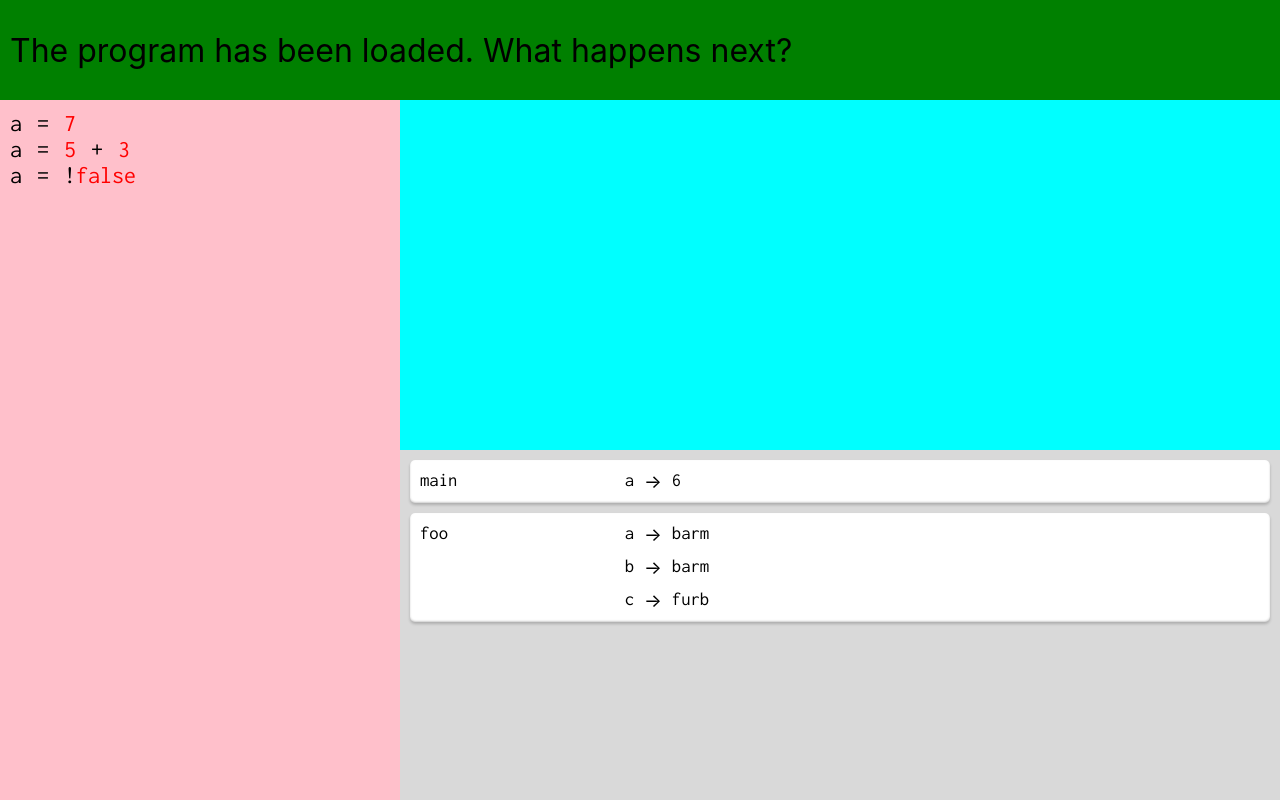
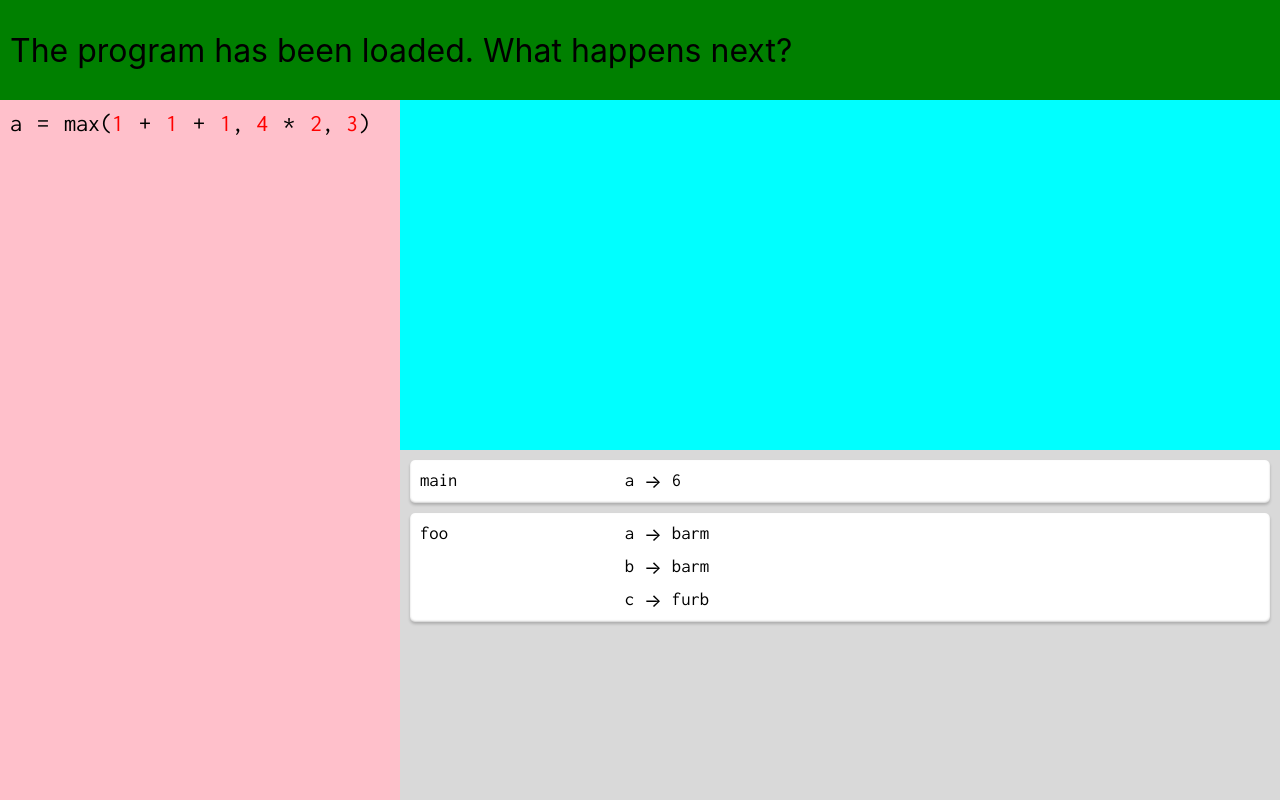
Before and after one commit to twodee/simpathy, a React (Create React App) app: page / in a window 1280 px wide. Built offline with nearby package versions, Linux system fonts and the light colour scheme.

Commit message:
Add max builtin.

```diff
--- a/src/App.js
+++ b/src/App.js
@@ -20,9 +20,7 @@ class App extends React.Component {
     // const e = parse(tokens);
     // this.props.onLoadExpression(e);
 
-    const tokens = lex(`a = 7
-a = 5 + 3
-a = !false`);
+    const tokens = lex(`a = max(1 + 1 + 1, 4 * 2, 3 - 7)`);
     const ast = parse(tokens);
     this.props.onLoadProgram(ast);
   }
--- a/src/ast.js
+++ b/src/ast.js
@@ -323,6 +323,108 @@ class ExpressionBinaryOperator extends Expression {
     );
   }
 }
+
+// ---------------------------------------------------------------------------
+
+class ExpressionBuiltin extends Expression {
+  constructor(name, operands, where = null) {
+    super(Precedence.Atom, where);
+    this.operands = operands;
+    this.name = name;
+    for (let operand of this.operands) {
+      operand.parent = this;
+    }
+  }
+
+  get nextNonterminal() {
+    for (let operand of this.operands) {
+      let node = operand.nextNonterminal;
+      if (node) {
+        return node;
+      }
+    }
+    return this;
+  }
+
+  simplify(expression, value) {
+    if (this === expression) {
+      return value;
+    } else {
+      return new this.constructor(this.operands.map(operand => operand.simplify(expression, value)));
+    }
+  }
+
+  clone() {
+    return new this.constructor(this.operands.map(operand => operand.clone()), this.where);
+  }
+
+  evaluatorify(component, props, isParenthesized) {
+    let attributes = {className: 'evaluatable function-call expression-piece'};
+    this.addSelectable(attributes, props, props.expression);
+
+    const callElement = React.createElement('span', attributes, this.name);
+    return (
+      <span className={`subexpression ${props.mode === Mode.EvaluatingSubexpression && props.activeSubexpression === this ? 'active' : ''}`}>
+        {isParenthesized ? <span className="expression-piece">(</span> : ''}
+        {callElement}({
+          this.operands.map((operand, i) => (
+            <React.Fragment key={`operand-${i}`}>
+              {i > 0 ? ', ' : ''}
+              {operand.evaluatorify(component, props, false)}
+            </React.Fragment>
+          ))
+        })
+        {isParenthesized ? <span className="expression-piece">)</span> : ''}
+        {this.evaluatePopup(component, props)}
+      </span>
+    )
+  }
+
+  programify(component, props, isParenthesized, isSelectable) {
+    let attributes = {className: 'subexpression'};
+    if (isSelectable) {
+      this.addSelectable(attributes, props, props.activeStatement);
+    }
+
+    return React.createElement('span', attributes,
+      <>
+        {isParenthesized ? <span className="expression-piece">(</span> : ''}
+        {this.name}({
+          this.operands.map((operand, i) => (
+            <React.Fragment key={`operand-${i}`}>
+              {i > 0 ? ', ' : ''}
+              {operand.programify(component, props, false)}
+            </React.Fragment>
+          ))
+        })
+        {isParenthesized ? <span className="expression-piece">)</span> : ''}
+        {this.evaluatePopup(component, props)}
+      </>
+    )
+  }
+}
+
+// ---------------------------------------------------------------------------
+
+export class ExpressionMax extends ExpressionBuiltin {
+  constructor(operands, where) {
+    super('max', operands, where);
+  }
+
+  evaluate(env) {
+    const values = this.operands.map(operand => operand.evaluate(env));
+
+    if (values.every(value => value instanceof ExpressionInteger)) {
+      return new ExpressionInteger(Math.max(...values.map(value => value.value)));
+    } else if (values.every(value => value instanceof ExpressionInteger || value instanceof ExpressionReal)) {
+      return new ExpressionReal(Math.max(...values.map(value => value.value)));
+    } else {
+      throw new Error('bad types');
+    }
+  }
+}
+
+// ---------------------------------------------------------------------------
 
 export class ExpressionAssignment extends Expression {
   constructor(identifier, value, where) {
--- a/src/parser.js
+++ b/src/parser.js
@@ -5,7 +5,7 @@ import {
 
 import {
   LocatedException,
-  // MessagedException,
+  MessagedException,
 } from './types';
 
 import {
@@ -25,6 +25,7 @@ import {
   ExpressionLeftShift,
   ExpressionLess,
   ExpressionLessEqual,
+  ExpressionMax,
   // ExpressionMemberFunctionCall,
   // ExpressionMemberIdentifier,
   ExpressionMore,
@@ -339,19 +340,19 @@ export function parse(tokens) {
     // return base;
   // }
 
-  // function isFirstOfExpression(offset = 0) {
-    // return has(Token.Integer, offset) ||
-           // has(Token.Real, offset) ||
-           // has(Token.Minus, offset) ||
-           // has(Token.Boolean, offset) ||
-           // has(Token.String, offset) ||
-           // has(Token.Identifier, offset) ||
-           // has(Token.LeftSquareBracket, offset) ||
-           // has(Token.LeftParenthesis, offset) ||
-           // has(Token.Repeat, offset) ||
-           // has(Token.For, offset) ||
-           // has(Token.If, offset);
-  // }
+  function isFirstOfExpression(offset = 0) {
+    return has(Token.Integer, offset) ||
+           has(Token.Real, offset) ||
+           has(Token.Minus, offset) ||
+           has(Token.Boolean, offset) ||
+           has(Token.String, offset) ||
+           has(Token.Identifier, offset) ||
+           has(Token.LeftSquareBracket, offset) ||
+           has(Token.LeftParenthesis, offset) ||
+           has(Token.Repeat, offset) ||
+           has(Token.For, offset) ||
+           has(Token.If, offset);
+  }
 
   function atom() {
     if (has(Token.Integer)) {
@@ -378,6 +379,34 @@ export function parse(tokens) {
     } else if (has(Token.Boolean)) {
       let token = consume();
       return new ExpressionBoolean(token.source === 'true', token.where);
+    } else if (has(Token.Identifier) && has(Token.LeftParenthesis, 1)) {
+      let sourceStart = tokens[i].where;
+
+      let nameToken = consume();
+      consume(); // eat (
+
+      let actuals = [];
+      if (isFirstOfExpression()) {
+        actuals.push(expression());
+        while (has(Token.Comma) && isFirstOfExpression(1)) {
+          consume(); // eat ,
+          actuals.push(expression());
+        }
+      }
+
+      let sourceEnd = tokens[i].where;
+      if (has(Token.RightParenthesis)) {
+        consume();
+      } else {
+        throw new LocatedException(SourceLocation.span(sourceStart, sourceEnd), `I expected a right parenthesis to close the function call, but I encountered "${tokens[i].source}" (${tokens[i].type}) instead.`);
+      }
+
+      if (nameToken.source === 'max') {
+        return new ExpressionMax(actuals, SourceLocation.span(nameToken, sourceEnd));
+      } else {
+        throw new MessagedException('ack!');
+        // return new ExpressionFunctionCall(nameToken, actuals, SourceLocation.span(sourceStart, sourceEnd));
+      }
     } else if (has(Token.Identifier)) {
       let where = tokens[i].where;
       let id = consume();
```
